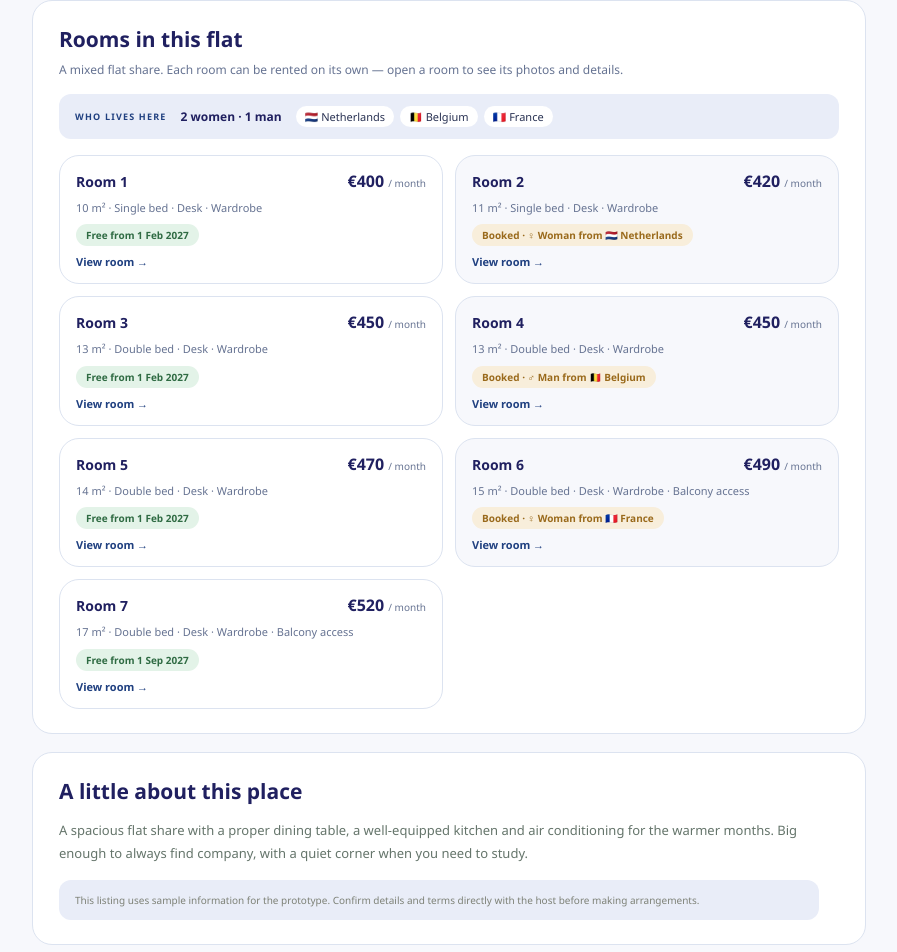
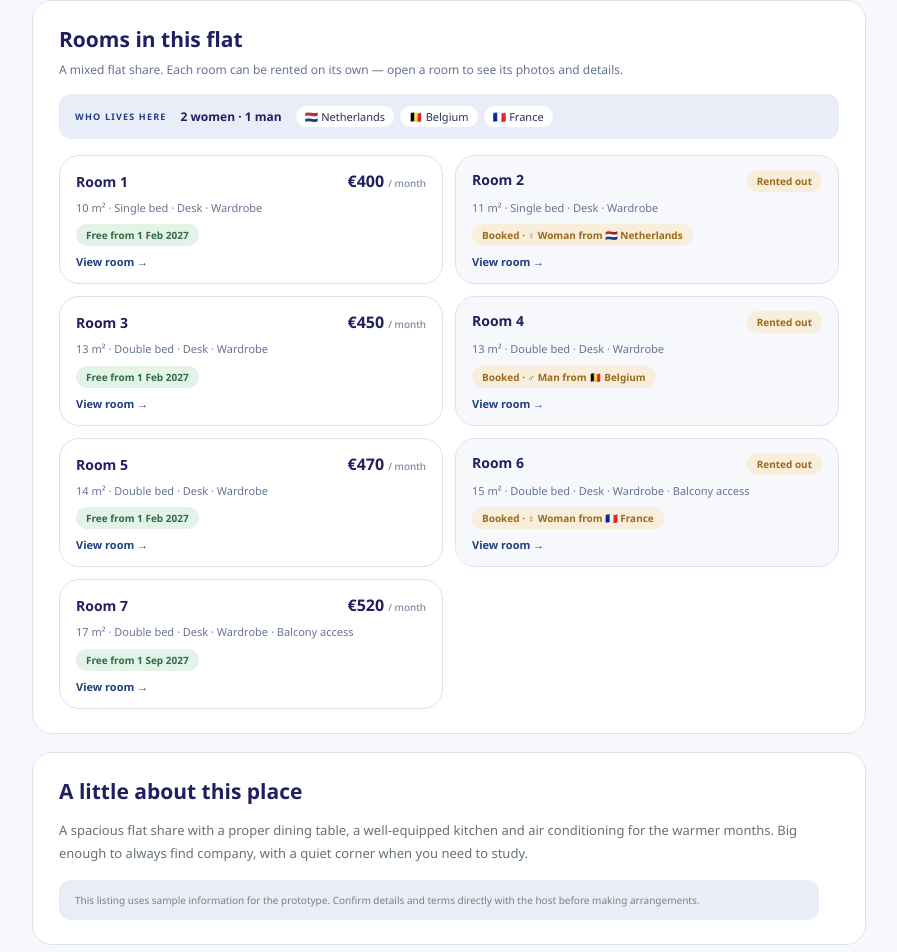
Before and after one commit to egekurt123/viverasmus, an Angular app in the folder prototype/: page /properties/amsterdam in a window 1280 px wide. Shown: the part 842-1794 px from the top of the page, without its empty margins (18-915 px from the left). Built offline with nearby package versions, Linux system fonts and the light colour scheme.

Commit message:
hide prices if the room is rented out

```diff
--- a/prototype/src/app/pages/property-detail/property-detail.component.html
+++ b/prototype/src/app/pages/property-detail/property-detail.component.html
@@ -80,8 +80,12 @@
                 <p class="address">⌖ {{ property.address }}, Sevilla</p>
               </div>
               <div class="detail-price">
+                @if (room.status === "available") {
                   <strong>€{{ room.monthlyRent }}</strong>
                   <span>/ month</span>
+                } @else {
+                  <strong>Rented out</strong>
+                }
               </div>
             </div>
             <div class="facts">
@@ -288,11 +292,16 @@
                         : ""
                   }}
                 </span>
+                @if (room?.status === "booked") {
+                  <strong>Rented out</strong>
+                } @else {
                   <strong>
                     €{{ rent }}
                     <small>{{ priceUnit }}</small>
                   </strong>
+                }
               </div>
+              @if (room?.status !== "booked") {
                 <div>
                   <span>Deposit</span>
                   <strong>
@@ -300,6 +309,7 @@
                     }}{{ property.rooms && !room ? " · one month’s rent" : "" }}
                   </strong>
                 </div>
+              }
               <div>
                 <span>Move-in</span>
                 <strong>
@@ -382,11 +392,15 @@
               {{ room ? room.name.toUpperCase() : "A PLACE TO START" }}
             </span>
             <strong>
+              @if (room?.status === "booked") {
+                Rented out
+              } @else {
                 @if (property.rooms && !room) {
                   <small>from</small>
                 }
                 €{{ rent }}
                 <small>{{ priceUnit }}</small>
+              }
             </strong>
             <p>
               @if (room) {
--- a/prototype/src/app/shared/room-tile/room-tile.component.html
+++ b/prototype/src/app/shared/room-tile/room-tile.component.html
@@ -11,10 +11,14 @@
     }
     <div class="room-top">
       <strong>{{ room.name }}</strong>
-      <span class="room-price">
-        €{{ room.monthlyRent }}
-        <small>/ month</small>
-      </span>
+      @if (room.status === "available") {
+        <span class="room-price">
+          €{{ room.monthlyRent }}
+          <small>/ month</small>
+        </span>
+      } @else {
+        <span class="room-status taken">Rented out</span>
+      }
     </div>
     <p class="room-meta">
       {{ room.area }} m² · {{ room.features.join(" · ") }}
```
Lines whose indentation alone changed are shown as unchanged.
